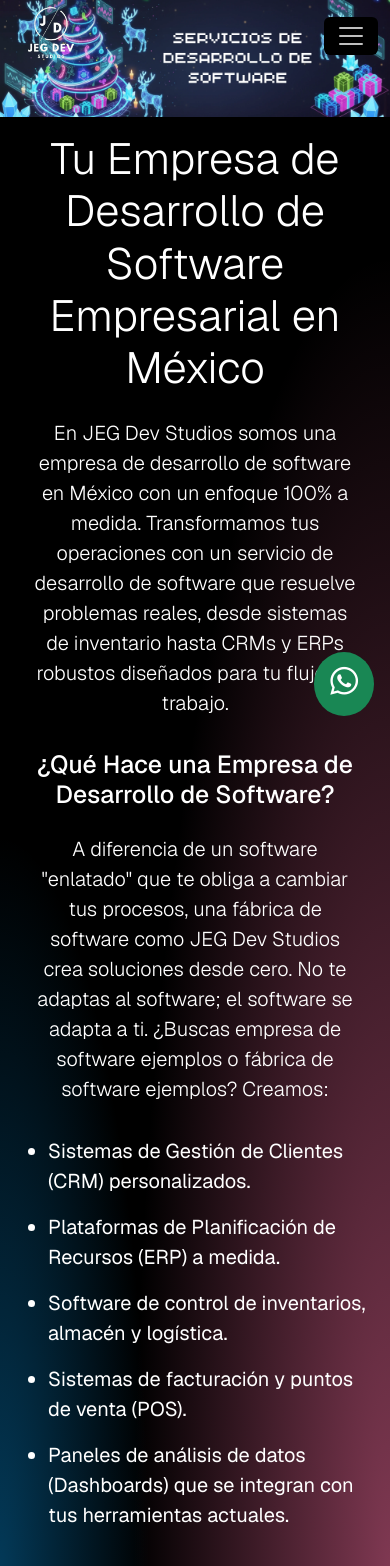
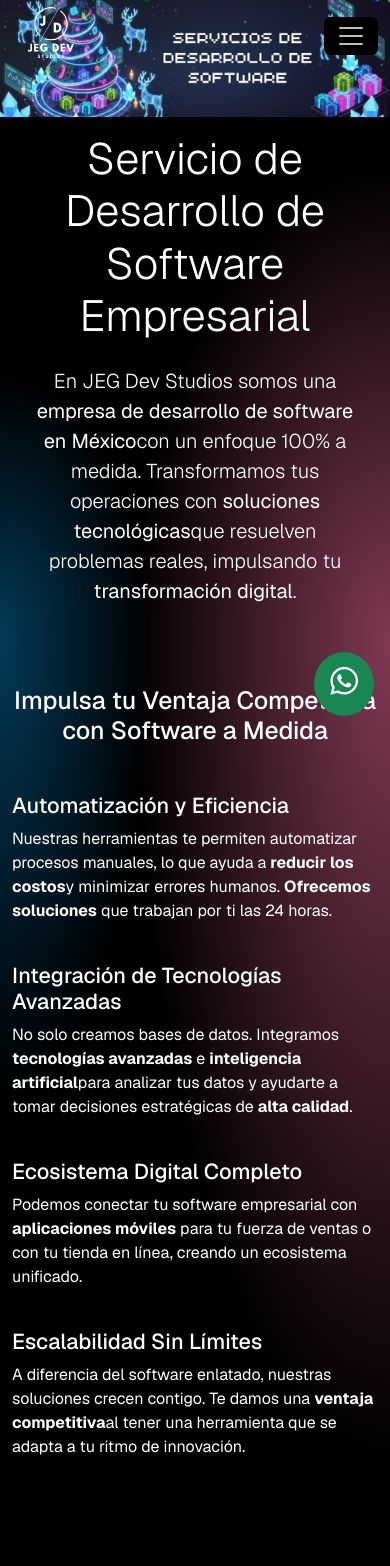
Before and after one commit to JhonnDevJs/jeg-dev-studios-site, a Next.js app: page /servicios/desarrollo/software-empresarial in a window 390 px wide. Shown: the top 1566 px of the page. Built offline with nearby package versions, Linux system fonts and the light colour scheme.

Commit message:
seo: optimization by semrush issues

```diff
--- a/src/app/servicios/desarrollo/software-empresarial/DevSoftClient.jsx
+++ b/src/app/servicios/desarrollo/software-empresarial/DevSoftClient.jsx
@@ -1,3 +1,4 @@
+// Ruta: /servicios/desarrollo/software-empresarial/page.jsx
 "use client";
 import { useMemo } from "react";
 import { Swiper, SwiperSlide } from "swiper/react";
@@ -10,10 +11,12 @@
 import FAQ from "@/components/Seo/FAQ";
 import StructuredData from "@/components/Seo/StructuredData";
 import Image from "next/image";
+// Asegúrate de importar tus imágenes correctamente
 import imgSoftProduct1 from "@/assets/img/img/services/dev-web/pack-1/imagen-muestra-de-pagina-web.webp";
 import imgSoftProduct2 from "@/assets/img/img/services/dev-web/pack-2/imagen-muestra-de-pagina-web.webp";
 import imgSoftProduct3 from "@/assets/img/img/services/dev-web/pack-3/imagen-muestra-de-pagina-web.webp";
 import imgSoftProduct4 from "@/assets/img/img/services/dev-web/pack-3/imagen-muestra-de-pagina-web.webp";
+
 import "swiper/css";
 import "swiper/css/navigation";
 import "./DevSoftClient.css";
@@ -21,6 +24,7 @@
 export default function DevSoftClient() {
 	const services = useMemo(
 		() => [
+			// ... (Tus paquetes se mantienen igual, son buenos)
 			{
 				id: "solucion_basica",
 				name: "Solución Básica",
@@ -118,8 +122,8 @@
 			"Servicios de desarrollo de software a medida: CRMs, ERPs y sistemas empresariales.",
 		image:
 			"https://www.jegdevstudios.com/img-SEO/og-background-serv-dev-soft.webp",
-		ratingValue: "4.9", // <-- NUEVO
-		reviewCount: "1",
+		// ratingValue: "4.9", // Solo si tienes reseñas reales visibles
+		// reviewCount: "1",
 	};
 
 	const faqs = [
@@ -127,110 +131,131 @@
 			question:
 				"¿Qué diferencia hay entre ustedes y otra empresa de desarrollo de software en CDMX?",
 			answer:
-				"Nuestra diferencia es el enfoque ágil y la transparencia. Como una empresa de desarrollo de software en CDMX con un proceso basado en Scrum, te involucramos en cada etapa. Ves avances funcionales cada dos semanas, asegurando que el producto final es exactamente lo que tu operación necesita.",
+				"Nuestra diferencia es el enfoque ágil y la transparencia. Como una <strong>empresa de desarrollo de software en México</strong> con un proceso basado en Scrum, te involucramos en cada etapa, asegurando soluciones de <strong>alta calidad</strong>.",
 		},
 		{
-			question:
-				"¿Cuál es la diferencia entre 'Software de escritorio' y 'App web local'?",
+			question: "¿Cómo ayudan a reducir los costos operativos?",
 			answer:
-				"El software de escritorio se instala y ejecuta directamente en un ordenador (Windows, macOS). La app web local funciona desde un navegador dentro de tu red interna, sin necesidad de internet, lo que facilita el acceso desde varios dispositivos conectados a la misma red.",
+				"Al implementar <strong>soluciones tecnológicas</strong> a medida, automatizamos tareas repetitivas y optimizamos tus procesos. Esto te permite <strong>reducir los costos</strong> operativos y mejorar la eficiencia general de tu negocio.",
 		},
 		{
 			question:
 				"Si empiezo con una 'Solución Básica', ¿puedo mejorarla después?",
 			answer:
-				"Sí. Todos nuestros desarrollos son modulares y escalables. Puedes empezar con un módulo y, a medida que tu negocio crezca, podemos añadir más funcionalidades, integrar más usuarios o migrar tu sistema a la nube sin problemas.",
+				"Sí. Todos nuestros desarrollos son modulares. Puedes empezar con un módulo y escalar hacia una <strong>transformación digital</strong> completa, integrando incluso <strong>inteligencia artificial</strong> en el futuro.",
 		},
 		{
-			question:
-				"¿Qué significa 'integraciones externas' en la Solución Profesional?",
+			question: "¿Qué tecnologías avanzadas utilizan?",
 			answer:
-				"Significa que podemos conectar tu software con otras herramientas que ya uses, como sistemas de facturación electrónica (SAT), plataformas de pago, CRMs (como Salesforce), o cualquier otra API que necesites para centralizar tus operaciones.",
+				"Utilizamos <strong>tecnologías avanzadas</strong> como React, Node.js y bases de datos en la nube para darte una <strong>ventaja competitiva</strong>. También desarrollamos <strong>aplicaciones móviles</strong> complementarias si tu operación lo requiere.",
 		},
 		{
-			question: "¿Ofrecen capacitación y soporte para el software?",
+			question: "¿Ofrecen servicios de soporte y mantenimiento?",
 			answer:
-				"Sí. Los paquetes más avanzados incluyen capacitación inicial para tu equipo. Además, todos los paquetes cuentan con garantía y ofrecemos planes de soporte y mantenimiento post-entrega para asegurar el funcionamiento continuo de tu sistema.",
+				"Sí. <strong>Ofrecemos servicios</strong> de soporte continuo para asegurar que tu software siga funcionando perfectamente y se adapte a los cambios de tu empresa.",
 		},
 	];
 
 	const handleWhatsAppRedirect = (productName) => {
 		const message = `Hola, estoy interesado en la solución de software "${productName}". ¿Podrían darme más información?`;
-		// Reemplaza con tu número de WhatsApp en formato internacional
 		const whatsappLink = `https://wa.me/5215512197135?text=${encodeURIComponent(
 			message
 		)}`;
 		window.open(whatsappLink, "_blank");
 	};
+
 	return (
 		<>
 			<StructuredData type="BreadcrumbList" idPage="breadcrumbs-dev-soft" />
 			<StructuredData data={faqs} type="FAQPage" idPage="faqs-dev-soft" />
 			<StructuredData
 				data={services}
-				type="Product"
+				type="Service" // CORREGIDO a Service
 				idPage="service-dev-soft"
 				serviceInfo={softServiesInfo}
 			/>
+
 			<section className="__image-background-sections d-flex justify-content-center align-items-center w-100 p-0">
 				<Image
 					src="/banners/Christmas/Software.webp"
-					alt="Conoce nuestros servicios de desarrollo de software empresarial"
+					alt="Servicio de desarrollo de software empresarial en México"
 					width={2000}
 					height={600}
 					style={{ width: "100%", height: "auto" }}
+					priority
 				/>
 			</section>
+
+			{/* SECCIÓN H1 OPTIMIZADA */}
 			<section className="d-flex flex-column justify-content-center align-items-center text-center text-white w-100 p-xl-5 p-3 gap-3 gradient-effect-x">
 				<h1 className="display-1 text-center text-white">
-					Tu Empresa de Desarrollo de Software Empresarial en México
+					Servicio de Desarrollo de Software Empresarial
 				</h1>
 				<p className="lead w-100 px-3 px-md-5">
-					En JEG Dev Studios somos una empresa de desarrollo de software en
-					México con un enfoque 100% a medida. Transformamos tus operaciones con
-					un servicio de desarrollo de software que resuelve problemas reales,
-					desde sistemas de inventario hasta CRMs y ERPs robustos diseñados para
-					tu flujo de trabajo.
+					En JEG Dev Studios somos una{" "}
+					<strong>empresa de desarrollo de software en México</strong>
+					con un enfoque 100% a medida. Transformamos tus operaciones con{" "}
+					<strong>soluciones tecnológicas</strong>
+					que resuelven problemas reales, impulsando tu{" "}
+					<strong>transformación digital</strong>.
 				</p>
-				<h2 className="text-center text-white">
-					¿Qué Hace una Empresa de Desarrollo de Software?
+			</section>
+
+			{/* NUEVA SECCIÓN INFORMATIVA (SOLUCIONA CONTENIDO Y SEMÁNTICA) */}
+			<section className="text-white py-5 gradient-effect-y">
+				<div className="container" style={{ maxWidth: "900px" }}>
+					<h2 className="text-center mb-4">
+						Impulsa tu Ventaja Competitiva con Software a Medida
 					</h2>
-				<p className="lead w-100 px-3 px-md-5">
-					A diferencia de un software "enlatado" que te obliga a cambiar tus
-					procesos, una fábrica de software como JEG Dev Studios crea soluciones
-					desde cero. No te adaptas al software; el software se adapta a ti.
-					¿Buscas empresa de software ejemplos o fábrica de software ejemplos?
-					Creamos:
+					<div className="row mt-5">
+						<div className="col-md-6 mb-4">
+							<h4>Automatización y Eficiencia</h4>
+							<p>
+								Nuestras herramientas te permiten automatizar procesos manuales,
+								lo que ayuda a <strong>reducir los costos</strong>y minimizar
+								errores humanos. <strong>Ofrecemos soluciones</strong> que
+								trabajan por ti las 24 horas.
 							</p>
-				<ul className="fs-5 text-start mx-auto" style={{ maxWidth: "600px" }}>
-					<li className="mb-3">
-						<p>Sistemas de Gestión de Clientes (CRM) personalizados.</p>
-					</li>
-					<li className="mb-3">
-						<p>Plataformas de Planificación de Recursos (ERP) a medida.</p>
-					</li>
-					<li className="mb-3">
-						<p>Software de control de inventarios, almacén y logística.</p>
-					</li>
-					<li>
-						<p>Sistemas de facturación y puntos de venta (POS).</p>
-					</li>
-					<li>
+						</div>
+						<div className="col-md-6 mb-4">
+							<h4>Integración de Tecnologías Avanzadas</h4>
 							<p>
-							Paneles de análisis de datos (Dashboards) que se integran con tus
-							herramientas actuales.
+								No solo creamos bases de datos. Integramos{" "}
+								<strong>tecnologías avanzadas</strong> e{" "}
+								<strong>inteligencia artificial</strong>
+								para analizar tus datos y ayudarte a tomar decisiones
+								estratégicas de <strong>alta calidad</strong>.
 							</p>
-					</li>
-				</ul>
+						</div>
+						<div className="col-md-6 mb-4">
+							<h4>Ecosistema Digital Completo</h4>
+							<p>
+								Podemos conectar tu software empresarial con{" "}
+								<strong>aplicaciones móviles</strong> para tu fuerza de ventas o
+								con tu tienda en línea, creando un ecosistema unificado.
+							</p>
+						</div>
+						<div className="col-md-6 mb-4">
+							<h4>Escalabilidad Sin Límites</h4>
+							<p>
+								A diferencia del software enlatado, nuestras soluciones crecen
+								contigo. Te damos una <strong>ventaja competitiva</strong>
+								al tener una herramienta que se adapta a tu ritmo de innovación.
+							</p>
+						</div>
+					</div>
+				</div>
 			</section>
-			<section className="d-flex flex-column justify-content-center align-items-center text-center text-white w-100 p-xl-5 p-3 gap-3 gradient-effect-y">
+
+			{/* SECCIÓN DE PAQUETES */}
+			<section className="d-flex flex-column justify-content-center align-items-center text-center text-white w-100 p-xl-5 p-3 gap-3 gradient-effect-x">
 				<h2 className="text-center text-white">
 					Paquetes de Software a Medida
 				</h2>
 				<p className="lead w-100 px-3 px-md-5">
-					Te ofrecemos paquetes adaptados a tus necesidades y presupuesto. Ya
-					sea que estés comenzando con un sistema de inventarios o necesites un
-					software más robusto, tenemos la solución perfecta para ti.
+					Te ofrecemos paquetes adaptados a tus necesidades y presupuesto.{" "}
+					<strong>Ofrecemos servicios</strong> flexibles, desde sistemas básicos
+					hasta plataformas empresariales completas.
 				</p>
 				<Swiper
 					className="w-100 py-5"
@@ -245,8 +270,6 @@
 					}}
 					breakpoints={{
 						320: { slidesPerView: 1 },
-						480: { slidesPerView: 1 },
-						640: { slidesPerView: 1 },
 						768: { slidesPerView: 2 },
 						1024: { slidesPerView: 3 },
 					}}
@@ -273,13 +296,16 @@
 					))}
 				</Swiper>
 			</section>
+			<section className="d-flex flex-column justify-content-center align-items-center text-center text-white w-100 p-xl-5 p-3 gap-3 gradient-effect-y">
 				<SectionProcess
 					title={"Nuestro Proceso de Desarrollo de Software"}
 					text={
 						"En JEG Dev Studios, aplicamos una metodología ágil basada en Scrum para el desarrollo de software. Esto nos permite trabajar de forma organizada, flexible y transparente, entregando avances constantes. Nuestro objetivo es que formes parte activa del desarrollo de tu sistema, asegurando que el resultado final supere tus expectativas."
 					}
 				/>
-			<section className="d-flex flex-column justify-content-center align-items-center text-center text-white w-100 p-xl-5 p-3 gap-3 gradient-effect-y">
+			</section>
+			{/* ... (Tus secciones de CardSmallList y CardNestedLists se mantienen, son buenas para la legibilidad) ... */}
+			<section className="d-flex flex-column justify-content-center align-items-center text-center text-white w-100 p-xl-5 p-3 gap-3 gradient-effect-x">
 				<CardSmallList
 					titulo="Descubrimiento y Planificación Inicial"
 					subtitulo="Desde el primer contacto, nos enfocamos en comprender tu visión, objetivos y necesidades específicas."
@@ -292,7 +318,7 @@
 					lastText="Tecnologías: Según el proyecto, usamos stacks robustos como Figma, React, Node.js, PHP (Laravel) o Java."
 				/>
 			</section>
-			<section className="d-flex flex-column justify-content-center align-items-center text-center text-white w-100 p-xl-5 p-3 gap-3 gradient-effect-x">
+			<section className="d-flex flex-column justify-content-center align-items-center text-center text-white w-100 p-xl-5 p-3 gap-3 gradient-effect-y">
 				<CardNestedLists
 					titulo="Ciclos de Desarrollo Iterativos (Sprints)"
 					subtitulo="Dividimos el proyecto en Sprints de 1 o 2 semanas, donde desarrollamos y entregamos módulos o funcionalidades específicas."
@@ -318,7 +344,7 @@
 					]}
 				/>
 			</section>
-			<section className="d-flex flex-column justify-content-center align-items-center text-center text-white w-100 p-xl-5 p-3 gap-3 gradient-effect-y">
+			<section className="d-flex flex-column justify-content-center align-items-center text-center text-white w-100 p-xl-5 p-3 gap-3 gradient-effect-x">
 				<CardSmallList
 					titulo="Revisión Final, Despliegue y Capacitación"
 					subtitulo="Una vez terminados los Sprints, realizamos lo siguiente:"
@@ -330,32 +356,32 @@
 					]}
 				/>
 			</section>
-			<section className="d-flex flex-column justify-content-center align-items-center text-center w-100 p-xl-5 p-3 gap-3 gradient-effect-x">
-				<h2 className="text-white">Compromiso con la exelencia</h2>
+
+			<section className="d-flex flex-column justify-content-center align-items-center text-center w-100 p-xl-5 p-3 gap-3 gradient-effect-y">
+				<h2 className="text-white">Compromiso con la Excelencia</h2>
 				<p className="text-white fs-4">
-					Cada línea de código que escribimos en JEG Dev Studios refleja nuestro
-					compromiso con la calidad, la funcionalidad y la innovación. Nos
-					enfocamos en que tu software sea útil, estable, seguro y fácil de
-					usar. No desarrollamos software genérico: desarrollamos soluciones que
-					resuelven problemas reales. Tu empresa merece una herramienta que
-					trabaje por ella. Nosotros la creamos.
+					Cada línea de código que escribimos refleja nuestro compromiso con la{" "}
+					<strong>alta calidad</strong>. Nos enfocamos en que tu software sea
+					útil, estable y seguro. No desarrollamos software genérico:
+					desarrollamos soluciones que resuelven problemas reales.
 				</p>
 				<p className="text-white fs-4">
 					Tu empresa merece una herramienta que trabaje por ella. Nosotros la
-					creamos
+					creamos.
 				</p>
 			</section>
+
 			<section className="d-flex flex-column justify-content-center align-items-center text-center text-white w-100 p-xl-5 p-3 gap-3">
 				<CTAProducts
 					title={"¿Ninguno de estos paquetes se ajusta a lo que necesitas?"}
 					paragraph={
-						"No te preocupes, en JEG Dev Studios desarrollamos soluciones 100% personalizadas. Cuéntanos tu idea y te ayudaremos a crear un proyecto a tu medida, con todo lo que realmente necesitas y nada que no."
+						"No te preocupes, desarrollamos soluciones 100% personalizadas. Cuéntanos tu idea y te ayudaremos a crear un proyecto a tu medida."
 					}
 					links={[
 						{
 							label: "Solicita una cotización personalizada",
 							link: "/contacto",
-							type: "services", // Puedes usar 'services' o 'outline'
+							type: "services",
 						},
 					]}
 				/>
--- a/src/app/servicios/desarrollo/software-empresarial/page.js
+++ b/src/app/servicios/desarrollo/software-empresarial/page.js
@@ -1,18 +1,18 @@
+// --- METADATOS OPTIMIZADOS ---
 export const metadata = {
-	title: "Desarrollo de Software en México | JEG Dev Studios",
+	title: "Empresa de Desarrollo de Software en México | Servicio Empresarial",
 	description:
-		"Somos una empresa de desarrollo de software en México. Ofrecemos un servicio de software a medida: CRMs, ERPs y sistemas empresariales. Cotiza tu proyecto.",
+		"Somos una empresa de desarrollo de software en México. Ofrecemos un servicio de desarrollo de software empresarial a medida: CRMs, ERPs y soluciones tecnológicas avanzadas.",
 	keywords:
-		"desarrollo de software a medida, software empresarial, soluciones software empresarial, software empresarial de administracion, desarrollo de software personalizado, JEG Dev Studios",
+		"empresa de desarrollo de software en méxico, servicio de desarrollo de software empresarial, soluciones tecnológicas, transformación digital, inteligencia artificial, reducción de costos, desarrollo de software a medida",
 	alternates: {
 		canonical:
 			"https://www.jegdevstudios.com/servicios/desarrollo/software-empresarial",
 	},
 	openGraph: {
-		title:
-			"Servicios de Desarrollo de Software Personalizado | JEG Dev Studios",
+		title: "Empresa de Desarrollo de Software en México | JEG Dev Studios",
 		description:
-			"Descubre nuestros servicios de desarrollo software empresarial",
+			"Transformamos tu negocio con soluciones tecnológicas a medida. CRMs, ERPs y software empresarial de alta calidad.",
 		url: "https://www.jegdevstudios.com/servicios/desarrollo/software-empresarial",
 		siteName: "JEG Dev Studios",
 		images: [
@@ -20,7 +20,7 @@
 				url: "/img-SEO/og-background-serv-dev-soft.webp",
 				width: 1200,
 				height: 630,
-				alt: "Servicios JEG Dev Studios",
+				alt: "Servicio de Desarrollo de Software Empresarial",
 			},
 		],
 		locale: "es_MX",
```
Lines whose indentation alone changed are shown as unchanged.
